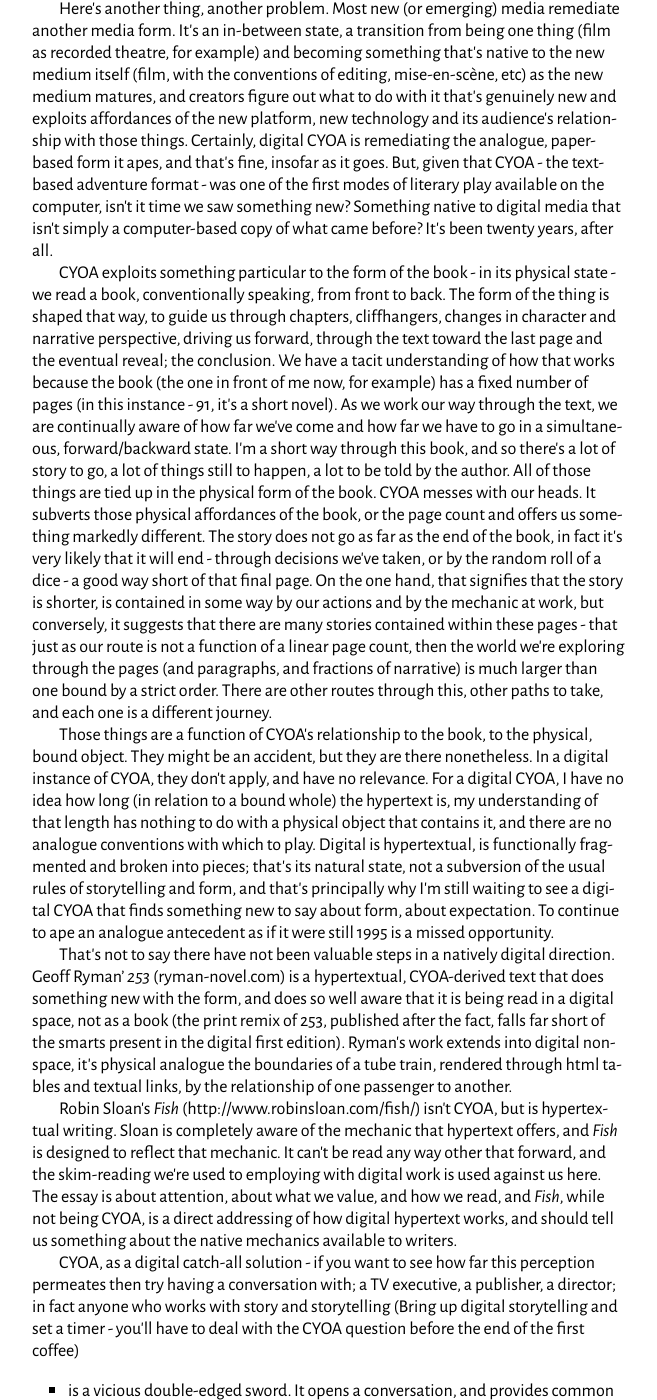
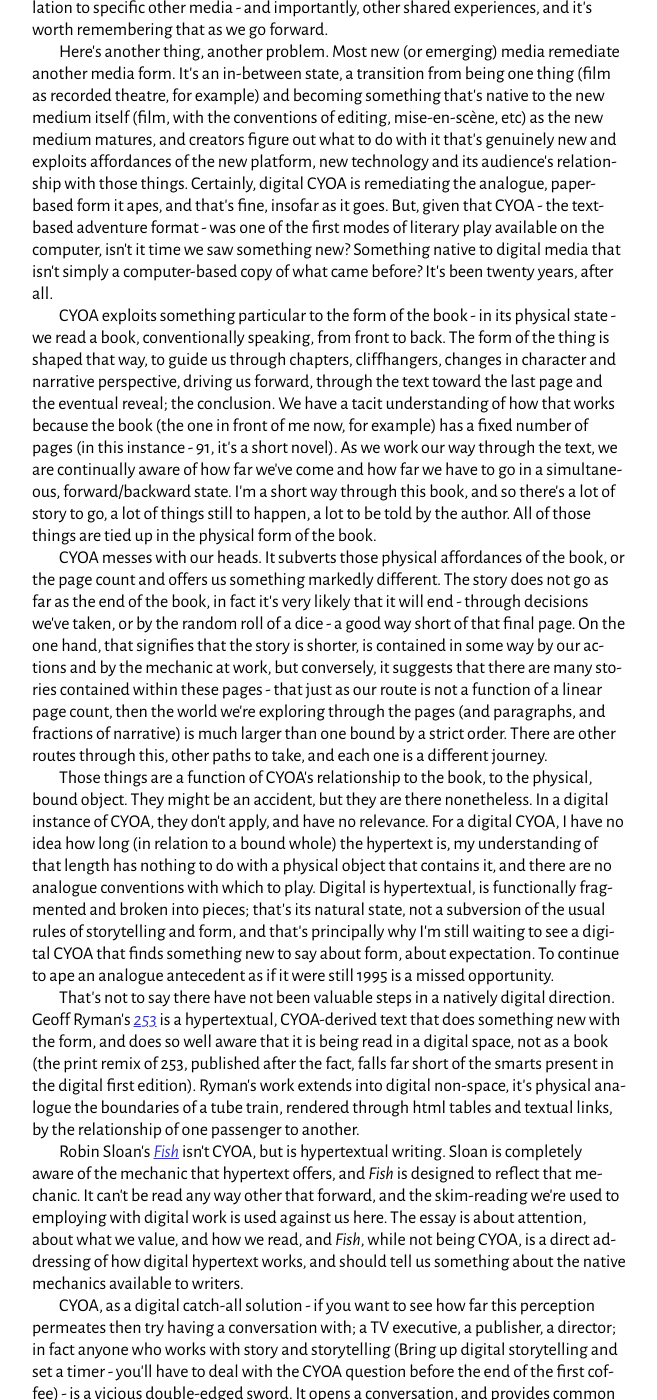
Before and after one commit to baldurbjarnason/this-is-not-a-book, a Jekyll site: the page built from What_does_the_reader_want/Choose_your_own_adventure.md, in a window 1280 px wide and 1400 px high, scrolled down 1250 px. Shown: the whole window, without its empty margins (311-968 px from the left). Built offline with Jekyll 4.4.1, drawn with Linux system fonts in a browser that asks for light colours; some of the changed lines change nothing that is shown; some of the changed text lies outside the part shown.

Commit message:
Update Choose_your_own_adventure.md

```diff
--- a/What_does_the_reader_want/Choose_your_own_adventure.md
+++ b/What_does_the_reader_want/Choose_your_own_adventure.md
@@ -4,16 +4,15 @@
 return: /What_does_the_reader_want.html
 ---
 
-++this next bit is almost certainly going to be reworked in a major way
+++to readers: this next bit is almost certainly going to be reworked in a major way
 - it doesn’t work as it is, but says useful things. Comments and edits
 are welcome++
 
-Why not Choose Your Own Adventure? *Caveat - this short essay pertains
-to digital implementation of Choose Your Own Adventure. Paper is fine.
-Go for it.*
+##Why not Choose Your Own Adventure?
+*Caveat - this short essay pertains to digital implementation of Choose Your Own Adventure. Paper is fine. Go for it.*
 
-(This essay originally came about because Duncan Speakman\[\] tweeted to
-suggest the Sherlock Holmes piece we were working on could offer more in
+(This essay originally came about because [Duncan Speakman](http://www.wearecircumstance.com) tweeted to
+suggest the [Sherlock Holmes piece](http://www.ahollowbody.com) we were working on could offer more in
 the way of agency to the participant, proposing a caveat that he knows
 how much I hate CYOA)
 
@@ -97,8 +96,9 @@
 we’ve come and how far we have to go in a simultaneous, forward/backward
 state. I’m a short way through this book, and so there’s a lot of story
 to go, a lot of things still to happen, a lot to be told by the author.
-All of those things are tied up in the physical form of the book. CYOA
-messes with our heads. It subverts those physical affordances of the
+All of those things are tied up in the physical form of the book.
+
+CYOA messes with our heads. It subverts those physical affordances of the
 book, or the page count and offers us something markedly different. The
 story does not go as far as the end of the book, in fact it’s very
 likely that it will end - through decisions we’ve taken, or by the
@@ -126,7 +126,7 @@
 opportunity.
 
 That’s not to say there have not been valuable steps in a natively
-digital direction. Geoff Ryman’ *253* (ryman-novel.com) is a
+digital direction. Geoff Ryman’s [*253*](http://www.ryman-novel.com) is a
 hypertextual, CYOA-derived text that does something new with the form,
 and does so well aware that it is being read in a digital space, not as
 a book (the print remix of 253, published after the fact, falls far
@@ -135,7 +135,7 @@
 a tube train, rendered through html tables and textual links, by the
 relationship of one passenger to another.
 
-Robin Sloan’s *Fish* (http://www.robinsloan.com/fish/) isn’t CYOA, but
+Robin Sloan’s [*Fish*](http://www.robinsloan.com/fish/) isn’t CYOA, but
 is hypertextual writing. Sloan is completely aware of the mechanic that
 hypertext offers, and *Fish* is designed to reflect that mechanic. It
 can’t be read any way other that forward, and the skim-reading we’re
@@ -149,8 +149,7 @@
 perception permeates then try having a conversation with; a TV
 executive, a publisher, a director; in fact anyone who works with story
 and storytelling (Bring up digital storytelling and set a timer - you’ll
-have to deal with the CYOA question before the end of the first coffee)
-- is a vicious double-edged sword. It opens a conversation, and provides
+have to deal with the CYOA question before the end of the first coffee) - is a vicious double-edged sword. It opens a conversation, and provides
 common ground, something that everyone present can understand, and
 curtails that conversation by its sheer ubiquity (BBC, I am looking at
 you here, you are guilty of this in spades). That it provides a common
@@ -180,10 +179,12 @@
 narratives, or are simply being shoehorned into a CYOA shape because it
 looks easy to do so.
 
-There are two things you can guarantee as a result of that: 1. It isn’t
-as easy as it looks. CYOA is a particular mechanic, and form is tied to
-content in ways we haven’t figured out yet. 2. Shoehorning is painful
-and unnecessary. Your readers will be unsatisfied, no-one outside your
+There are two things you can guarantee as a result of that:
+
+1. It isn’t as easy as it looks. CYOA is a particular mechanic, and form is tied to
+content in ways we haven’t figured out yet.
+
+2. Shoehorning is painful and unnecessary. Your readers will be unsatisfied, no-one outside your
 production team will think it’s any good, and you won’t have told a good
 story. Not even close.
 
```
